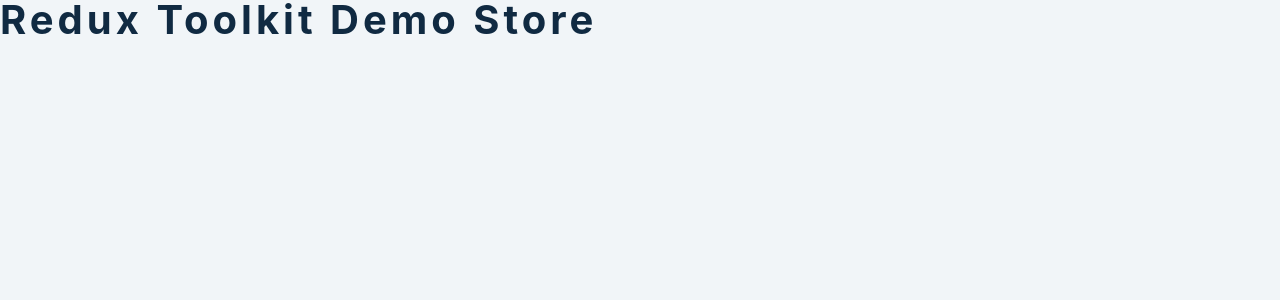
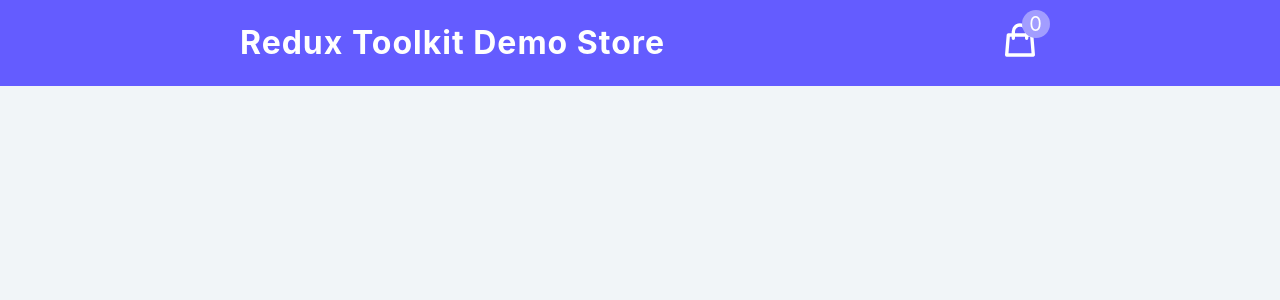
Before and after one commit to jonnywintech/Redux-Toolkit-Demo-Store, a React (Create React App) app: page / in a window 1280 px wide. Shown: the top 300 px of the page. Built offline with nearby package versions, Linux system fonts and the light colour scheme.

Commit message:
navbar added

```diff
--- a/src/App.js
+++ b/src/App.js
@@ -1,4 +1,7 @@
+import Navbar from "./components/Navbar";
 function App() {
-  return <h2>Redux Toolkit Demo Store</h2>;
+  return <main>
+    <Navbar />
+  </main>
 }
 export default App;
--- /dev/null
+++ b/src/components/Navbar.js
@@ -0,0 +1,23 @@
+import React from 'react'
+import { CartIcon } from '../icons';
+import { useSelector } from 'react-redux';
+import { store } from '../store';
+
+const Navbar = () => {
+    const { amount } = useSelector((store)=>store.cart)
+  return (
+    <nav>
+        <div className="nav-center">
+            <h3>redux toolkit demo store</h3>
+            <div className="nav-container">
+                <CartIcon />
+                <div className="amount-container">
+                    <p className="total-amount">{amount}</p>
+                </div>
+            </div>
+        </div>
+    </nav>
+  )
+}
+
+export default Navbar;
```
